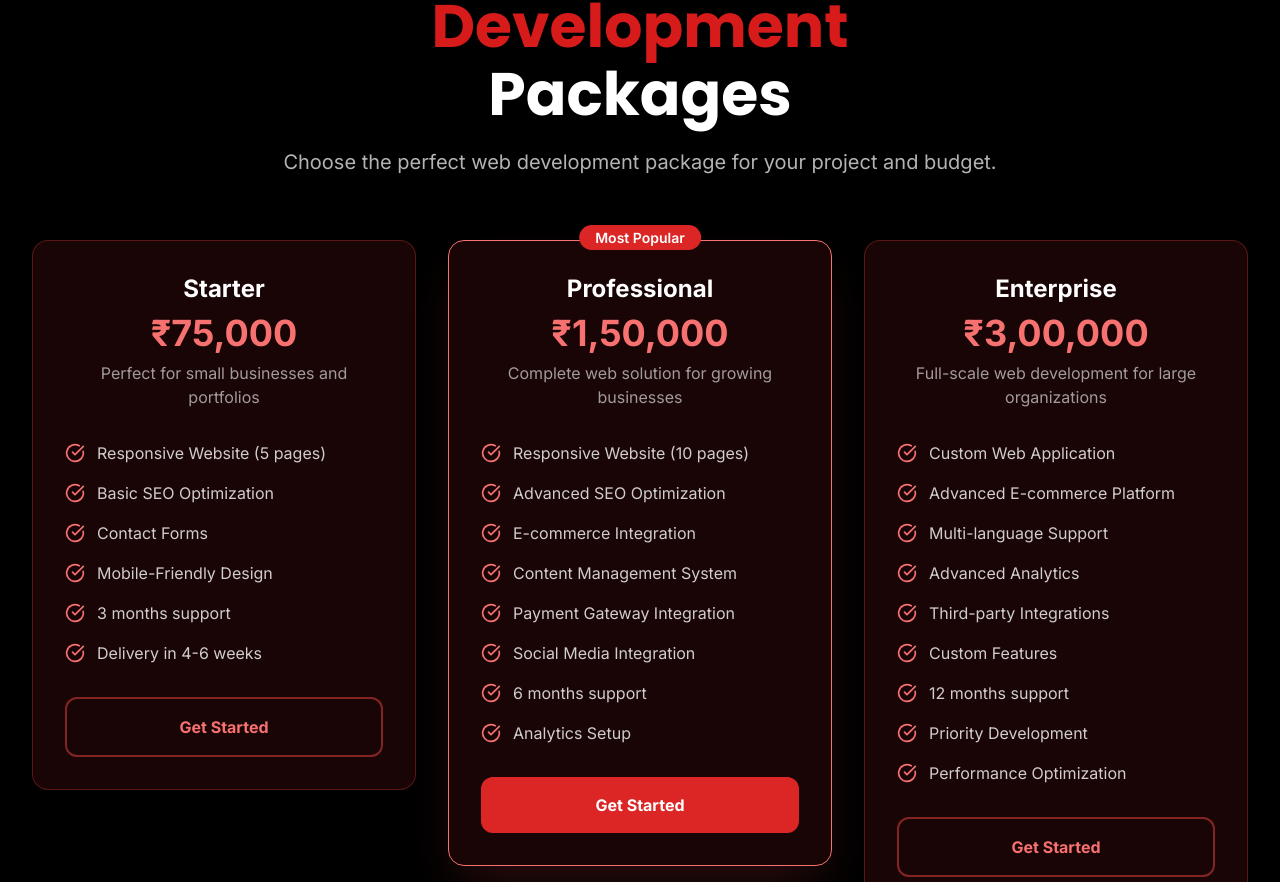
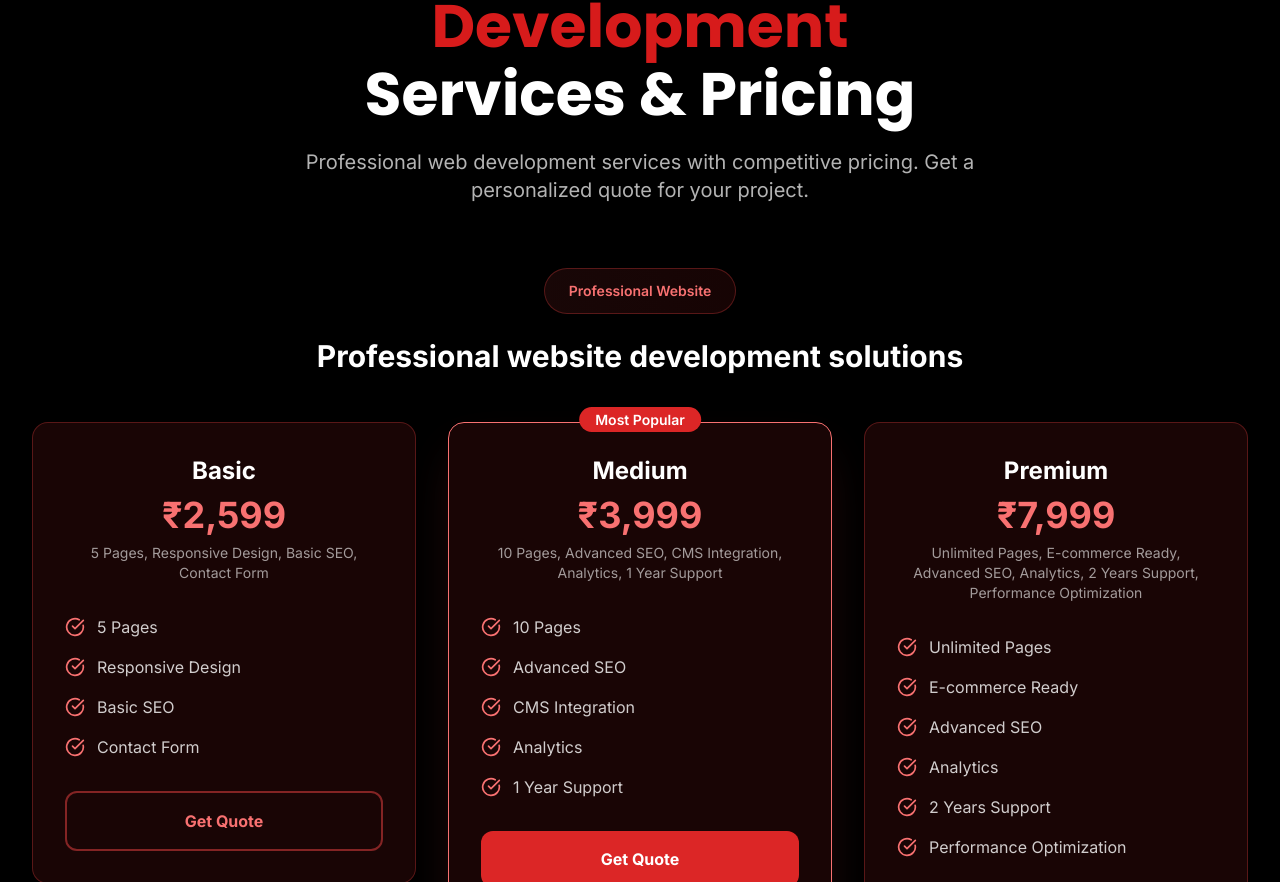
Before and after one commit to Catalystcrewcreators1/Catalyst-Crew, a React (Vite) app: page /services/development in a window 1280 px wide. Shown: the part 1918-2800 px from the top of the page. Built offline with nearby package versions, Linux system fonts and the light colour scheme.

Commit message:
Update WebDevelopment pricing structure with comprehensive categories and competitive pricing

```diff
--- a/src/pages/WebDevelopment.tsx
+++ b/src/pages/WebDevelopment.tsx
@@ -38,49 +38,220 @@ const WebDevelopment = () => {
   ];
 
   const packages = [
+    // Professional Website
     {
-      name: "Starter",
-      price: "₹75,000",
-      description: "Perfect for small businesses and portfolios",
+      category: "Professional Website",
+      title: "Professional website development solutions",
+      items: [
+        {
+          name: "Basic",
+          price: "₹2,599",
+          description: "5 Pages, Responsive Design, Basic SEO, Contact Form",
           features: [
-        "Responsive Website (5 pages)",
-        "Basic SEO Optimization",
-        "Contact Forms",
-        "Mobile-Friendly Design",
-        "3 months support",
-        "Delivery in 4-6 weeks"
+            "5 Pages",
+            "Responsive Design",
+            "Basic SEO",
+            "Contact Form"
           ]
         },
         {
-      name: "Professional",
-      price: "₹1,50,000",
-      description: "Complete web solution for growing businesses",
+          name: "Medium",
+          price: "₹3,999",
+          description: "10 Pages, Advanced SEO, CMS Integration, Analytics, 1 Year Support",
           features: [
-        "Responsive Website (10 pages)",
-        "Advanced SEO Optimization",
-        "E-commerce Integration",
-        "Content Management System",
-        "Payment Gateway Integration",
-        "Social Media Integration",
-        "6 months support",
-        "Analytics Setup"
+            "10 Pages",
+            "Advanced SEO",
+            "CMS Integration",
+            "Analytics",
+            "1 Year Support"
           ],
           popular: true
         },
         {
-      name: "Enterprise",
-      price: "₹3,00,000",
-      description: "Full-scale web development for large organizations",
+          name: "Premium",
+          price: "₹7,999",
+          description: "Unlimited Pages, E-commerce Ready, Advanced SEO, Analytics, 2 Years Support, Performance Optimization",
           features: [
-        "Custom Web Application",
-        "Advanced E-commerce Platform",
-        "Multi-language Support",
+            "Unlimited Pages",
+            "E-commerce Ready",
+            "Advanced SEO",
+            "Analytics",
+            "2 Years Support",
+            "Performance Optimization"
+          ]
+        }
+      ]
+    },
+    // E-Commerce Website
+    {
+      category: "E-Commerce Website",
+      title: "Professional e-commerce website development solutions",
+      items: [
+        {
+          name: "Basic",
+          price: "₹9,999",
+          description: "Basic Store, Payment Gateway, Inventory Management, Mobile Optimized",
+          features: [
+            "Basic Store",
+            "Payment Gateway",
+            "Inventory Management",
+            "Mobile Optimized"
+          ]
+        },
+        {
+          name: "Medium",
+          price: "₹14,999",
+          description: "Advanced Store, Multiple Gateways, Advanced Inventory, SEO Optimized, Analytics",
+          features: [
+            "Advanced Store",
+            "Multiple Gateways",
+            "Advanced Inventory",
+            "SEO Optimized",
+            "Analytics"
+          ]
+        },
+        {
+          name: "Premium",
+          price: "₹19,999",
+          description: "Custom E-commerce, Multi-vendor Support, Advanced Analytics, Mobile App Ready, 24/7 Support",
+          features: [
+            "Custom E-commerce",
+            "Multi-vendor Support",
+            "Advanced Analytics",
+            "Mobile App Ready",
+            "24/7 Support"
+          ]
+        }
+      ]
+    },
+    // Web Apps
+    {
+      category: "Web Apps",
+      title: "Professional web application development solutions",
+      items: [
+        {
+          name: "Basic",
+          price: "₹24,999",
+          description: "Basic Web App, Database Integration, User Authentication, Basic Analytics",
+          features: [
+            "Basic Web App",
+            "Database Integration",
+            "User Authentication",
+            "Basic Analytics"
+          ]
+        },
+        {
+          name: "Medium",
+          price: "₹28,999",
+          description: "Advanced Web App, Advanced Database, User Management, Advanced Analytics, API Integration",
+          features: [
+            "Advanced Web App",
+            "Advanced Database",
+            "User Management",
+            "Advanced Analytics",
+            "API Integration"
+          ]
+        },
+        {
+          name: "Premium",
+          price: "₹31,999",
+          description: "Custom Web App, Advanced Features, Complete User Management, Advanced Analytics, Third-party Integrations, 1 Year Support",
+          features: [
+            "Custom Web App",
+            "Advanced Features",
+            "Complete User Management",
             "Advanced Analytics",
             "Third-party Integrations",
-        "Custom Features",
-        "12 months support",
-        "Priority Development",
-        "Performance Optimization"
+            "1 Year Support"
+          ]
+        }
+      ]
+    },
+    // Portfolio Website
+    {
+      category: "Portfolio Website",
+      title: "Professional portfolio website development solutions",
+      items: [
+        {
+          name: "Basic",
+          price: "₹499",
+          description: "5 Pages, Responsive Design, Basic SEO, Contact Form",
+          features: [
+            "5 Pages",
+            "Responsive Design",
+            "Basic SEO",
+            "Contact Form"
+          ]
+        },
+        {
+          name: "Medium",
+          price: "₹699",
+          description: "10 Pages, Advanced SEO, CMS Integration, Analytics",
+          features: [
+            "10 Pages",
+            "Advanced SEO",
+            "CMS Integration",
+            "Analytics"
+          ]
+        },
+        {
+          name: "Premium",
+          price: "₹999",
+          description: "Unlimited Pages, E-commerce Ready, Advanced SEO, Analytics, Blog Integration",
+          features: [
+            "Unlimited Pages",
+            "E-commerce Ready",
+            "Advanced SEO",
+            "Analytics",
+            "Blog Integration"
+          ]
+        }
+      ]
+    },
+    // Website Maintenance
+    {
+      category: "Website Maintenance",
+      title: "Professional website maintenance (monthly) solutions",
+      items: [
+        {
+          name: "Basic",
+          price: "₹2,599",
+          description: "Regular Updates, Security Monitoring, Performance Check, Monthly Report",
+          features: [
+            "Regular Updates",
+            "Security Monitoring",
+            "Performance Check",
+            "Monthly Report"
+          ]
+        },
+        {
+          name: "Medium",
+          price: "₹7,999",
+          description: "Regular Updates, Security Monitoring, Performance Optimization, Weekly Backups, Priority Support, Monthly Report",
+          features: [
+            "Regular Updates",
+            "Security Monitoring",
+            "Performance Optimization",
+            "Weekly Backups",
+            "Priority Support",
+            "Monthly Report"
+          ],
+          popular: true
+        },
+        {
+          name: "Premium",
+          price: "₹17,999",
+          description: "Regular Updates, Advanced Security, Performance Optimization, Daily Backups, 24/7 Support, Monthly Report, Content Updates",
+          features: [
+            "Regular Updates",
+            "Advanced Security",
+            "Performance Optimization",
+            "Daily Backups",
+            "24/7 Support",
+            "Monthly Report",
+            "Content Updates"
+          ]
+        }
       ]
     }
   ];
@@ -309,16 +480,30 @@ const WebDevelopment = () => {
             <div className="text-center mb-16">
               <h2 className="text-4xl md:text-6xl font-heading font-bold mb-6">
                 <span className="block mb-2" style={{ color: '#D71B1B' }}>Development</span>
-                <span className="text-white">Packages</span>
+                <span className="text-white">Services & Pricing</span>
               </h2>
               <p className="text-xl text-white/70 max-w-3xl mx-auto">
-                Choose the perfect web development package for your project and budget.
+                Professional web development services with competitive pricing. Get a personalized quote for your project.
               </p>
             </div>
           </ScrollReveal>
 
+          <div className="space-y-16">
+            {packages.map((category) => (
+              <div key={category.category}>
+                <ScrollReveal>
+                  <div className="text-center mb-12">
+                    <div className="inline-flex items-center px-6 py-3 bg-gradient-to-r from-red-500/10 to-red-600/10 border border-red-500/30 rounded-full mb-6 backdrop-blur-sm shadow-lg">
+                      <span className="text-sm font-semibold text-red-400">{category.category}</span>
+                    </div>
+                    <h3 className="text-2xl md:text-3xl font-bold text-white mb-2">
+                      {category.title}
+                    </h3>
+                  </div>
+                </ScrollReveal>
+
                 <div className="grid grid-cols-1 md:grid-cols-3 gap-8">
-            {packages.map((pkg, index) => (
+                  {category.items.map((pkg, index) => (
                     <ScrollReveal key={pkg.name} delay={index * 0.1}>
                       <motion.div
                         whileHover={{ scale: 1.05, y: -8 }}
@@ -337,9 +522,9 @@ const WebDevelopment = () => {
                         )}
 
                         <div className="text-center mb-8">
-                    <h3 className="text-2xl font-bold text-white mb-2">{pkg.name}</h3>
+                          <h4 className="text-2xl font-bold text-white mb-2">{pkg.name}</h4>
                           <div className="text-4xl font-bold text-red-400 mb-2">{pkg.price}</div>
-                    <p className="text-white/60">{pkg.description}</p>
+                          <p className="text-white/60 text-sm">{pkg.description}</p>
                         </div>
 
                         <ul className="space-y-4 mb-8">
@@ -360,10 +545,13 @@ const WebDevelopment = () => {
                               : 'border-2 border-red-500/50 text-red-400 hover:bg-red-600 hover:text-white'
                           }`}
                         >
-                    Get Started
+                          Get Quote
                         </motion.button>
                       </motion.div>
                     </ScrollReveal>
+                  ))}
+                </div>
+              </div>
             ))}
           </div>
         </div>
@@ -432,18 +620,18 @@ const WebDevelopment = () => {
         <div className="max-w-4xl mx-auto px-4 sm:px-6 lg:px-8 text-center">
           <ScrollReveal>
             <h2 className="text-4xl md:text-6xl font-heading font-bold mb-6">
-              <span className="block mb-2" style={{ color: '#D71B1B' }}>Ready to Build</span>
-              <span className="text-white">Your Website?</span>
+              <span className="block mb-2" style={{ color: '#D71B1B' }}>Ready to Get</span>
+              <span className="text-white">Your Quote?</span>
             </h2>
             <p className="text-xl text-white/70 mb-12 max-w-2xl mx-auto">
-              Let's discuss your web development needs and create something amazing together.
+              Get a personalized quote for your web development project. Let's create something amazing together.
             </p>
             <motion.div whileHover={{ scale: 1.05 }} whileTap={{ scale: 0.95 }}>
               <Link
                 to="/contact"
                 className="inline-flex items-center space-x-3 bg-red-600 hover:bg-red-700 text-white px-10 py-5 rounded-2xl font-bold text-lg transition-all duration-300 shadow-2xl shadow-red-600/25"
               >
-                <span>Get Started</span>
+                <span>Get Quote</span>
                 <ArrowLeft className="w-6 h-6 rotate-180" />
               </Link>
             </motion.div>
```
Lines whose indentation alone changed are shown as unchanged.
